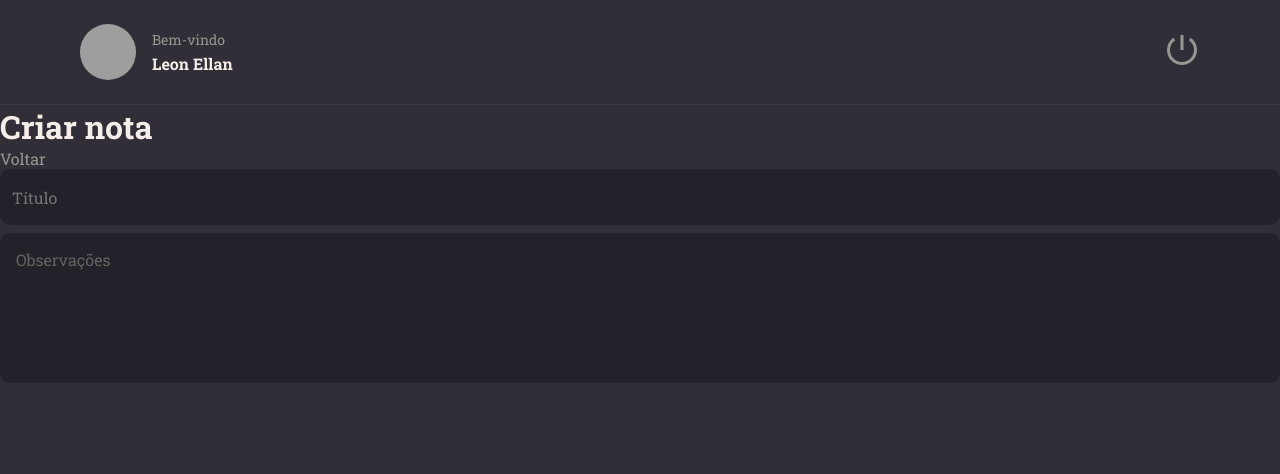
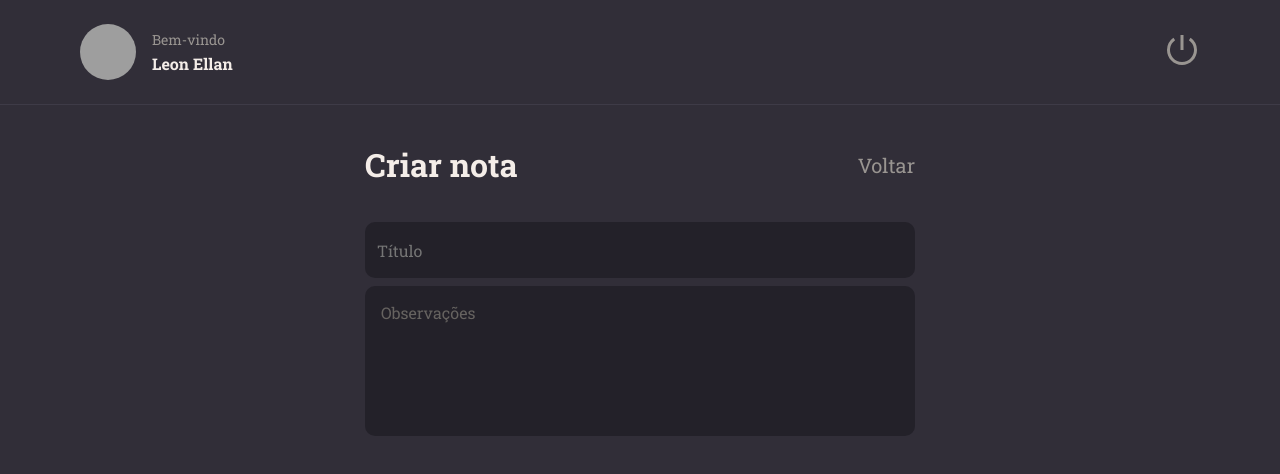
Before and after one commit to Leon-Ellan/rockectmovies-front, a React (Vite) app in the folder rocketmovies/: page / in a window 1280 px wide. Shown: the top 474 px of the page. Built offline with nearby package versions, Linux system fonts and the light colour scheme; grey boxes are pictures that could not be loaded.

Commit message:
styles header New

```diff
--- a/rocketmovies/src/pages/New/styles.js
+++ b/rocketmovies/src/pages/New/styles.js
@@ -12,5 +12,18 @@ export const Container = styled.div`
 `
 
 export const Form = styled.form`
+  max-width: 550px;
+  margin: 38px auto;
 
+  > header {
+    display: flex;
+    align-items: center;
+    justify-content: space-between;
+    margin-bottom: 36px;
+
+    button {
+      font-size: 20px;
+      color: ${({ theme }) => theme.COLORS.GRAY_100}
+    }
+  }
 `
```
